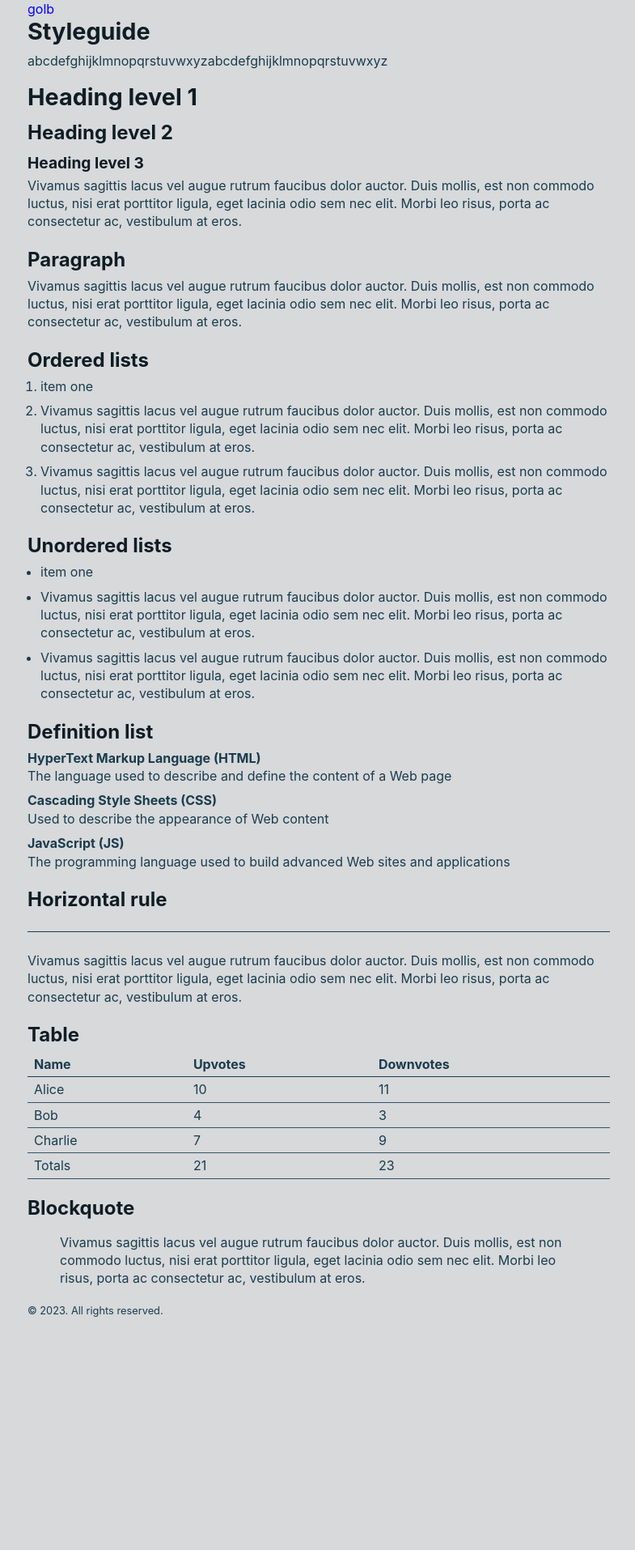
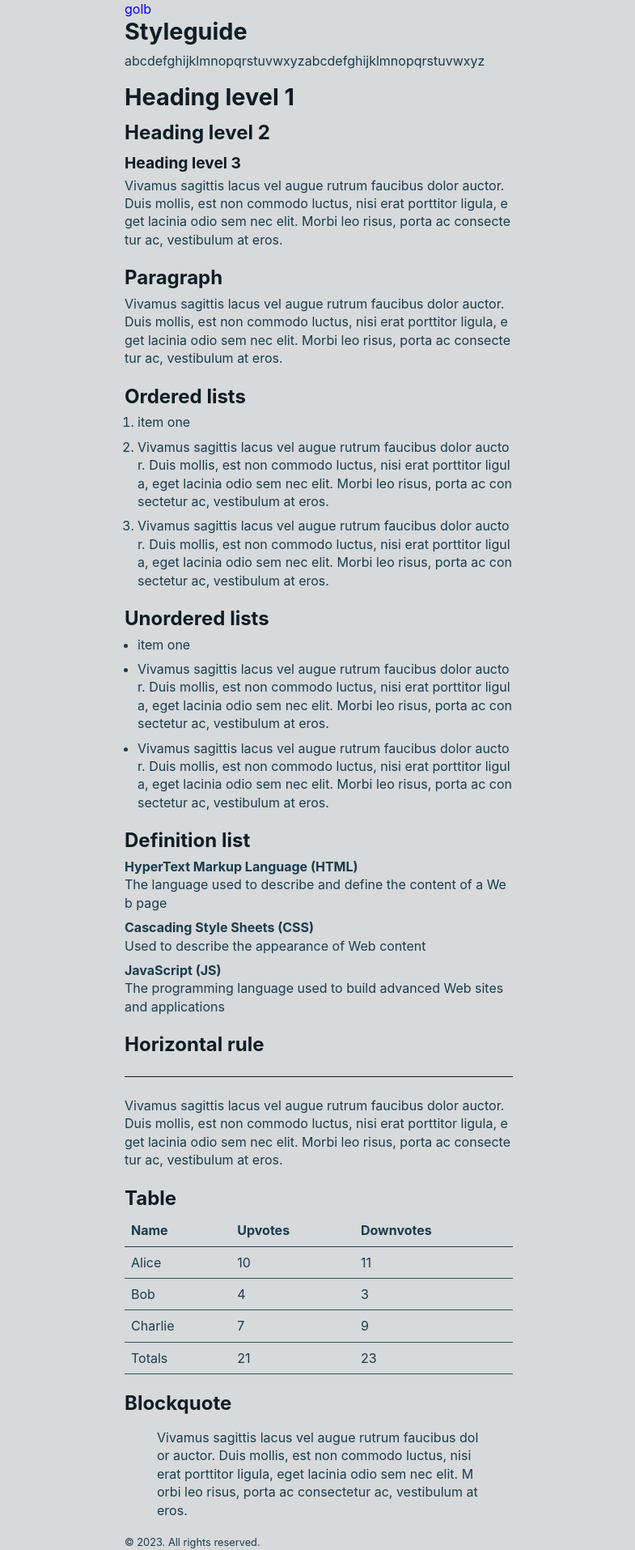
Before and after one commit to aflim/golb, a Jekyll site: the page built from styleguide.md, in a window 1280 px wide. Shown: the whole page at 81% size, without its empty margins (246-1031 px from the left). Built offline with Jekyll 4.4.1, drawn with Linux system fonts in a browser that asks for light colours; before the commit the page ends 1628 px from its top, so only the background shows below that.

Commit message:
Update stylesheet.css

```diff
--- a/assets/stylesheet.css
+++ b/assets/stylesheet.css
@@ -106,6 +106,7 @@ body {
   color: var(--ink-1);
   background-color: var(--bg-1);
   overflow-wrap: word-break;
+  word-break: break-all;
 
   @media (min-width: var(--breakpoint-sm)) {
     font-size: calc(var(--font-size) * 1.5 );
@@ -192,7 +193,7 @@ hr {
   margin-block: var(--spacer-2);
   margin-inline: 0;
   border: 0;
-  border-block-start: 1px solid var(--ink-1);
+  border-block-start: 1px solid var(--ink-2);
 }
 
 table {
@@ -205,7 +206,7 @@ table {
 td,
 th {
   padding-inline: .5em;
-  padding-block: .25em;
+  padding-block: .5em;
   border-color: inherit;
   border-style: solid;
   border-width: 0;
@@ -222,11 +223,11 @@ thead th {
 
 /* - */
 .container {
-  max-width: 45em;
+  max-width: 480px;
   padding-inline: var(--spacer-1);
   margin-inline: auto;
 
   @media (min-width: var(--breakpoint-sm)) {
-    max-width: 60em;
+    max-width: 720px;
   }
 }
```
